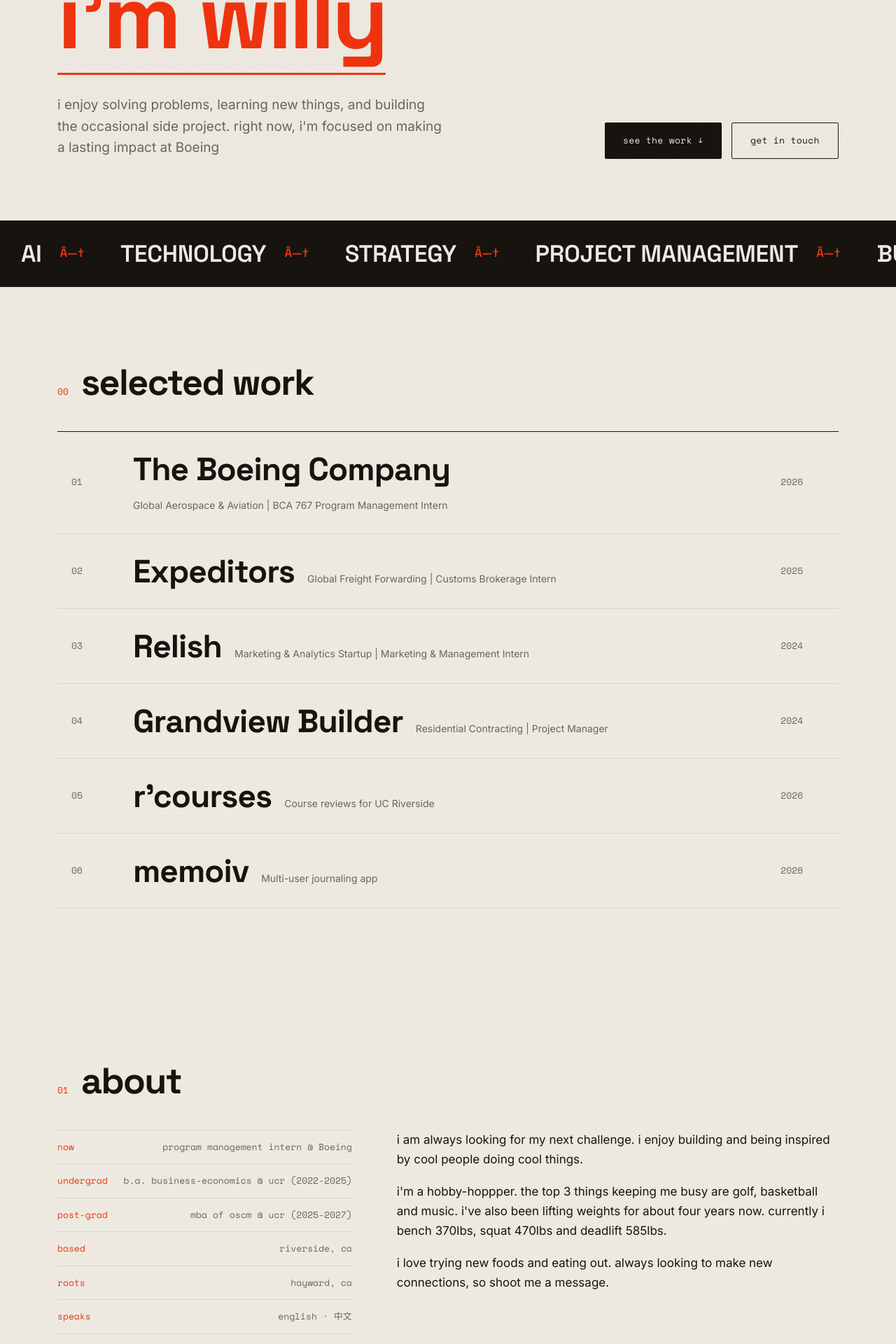
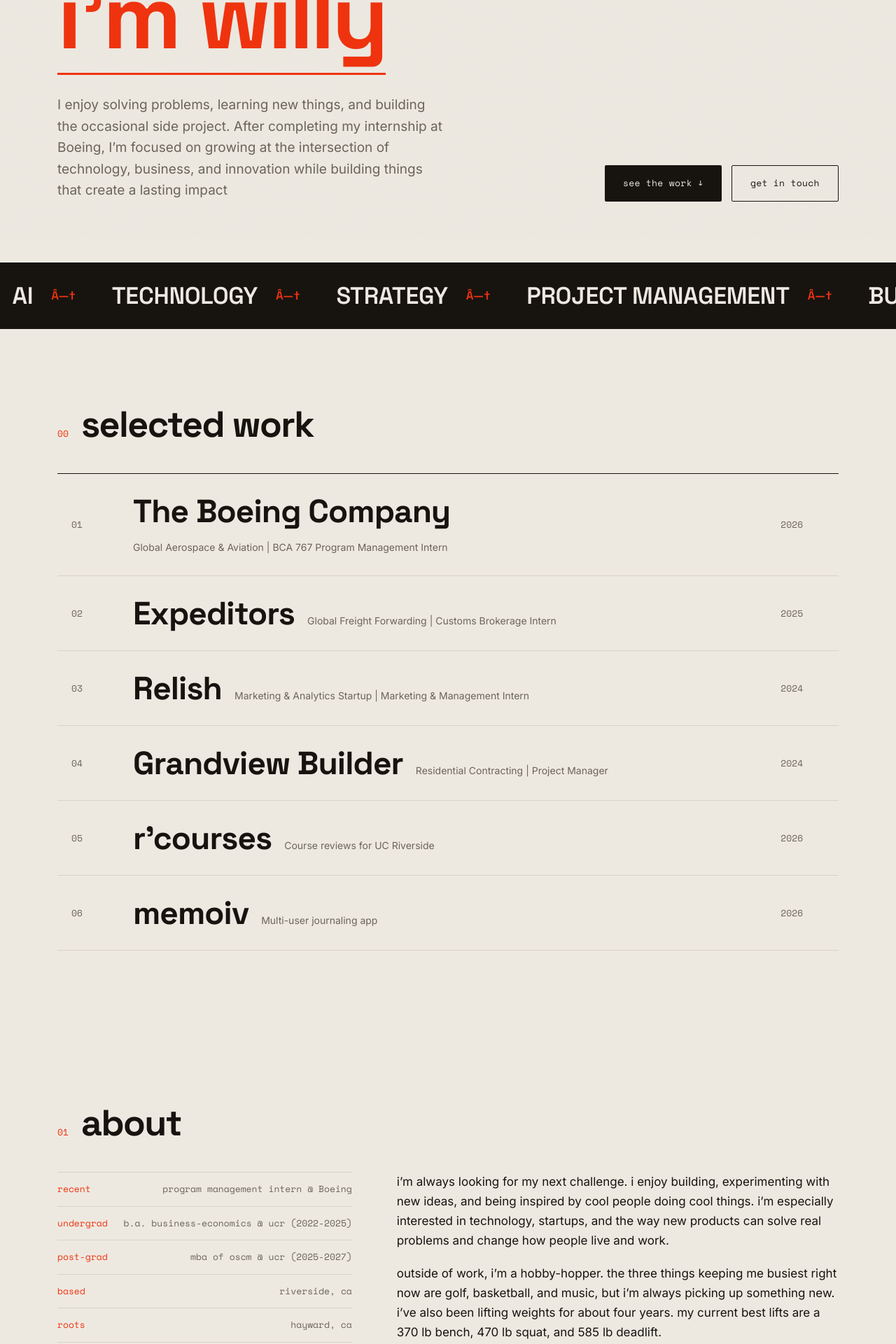
Before and after one commit to willyjiang9/willyjiangs-website, a React (Vite) app: page / in a window 1280 px wide. Shown: the part 460-2380 px from the top of the page at 70% size. Built offline with nearby package versions, Linux system fonts and the light colour scheme; no server answers.

Commit message:
Update hero and about copy after Boeing internship.
Co-authored-by: Cursor <cursoragent@cursor.com>

```diff
--- a/src/components/About.jsx
+++ b/src/components/About.jsx
@@ -1,5 +1,5 @@
 const FACTS = [
-  ['now', 'program management intern @ Boeing'], ['undergrad', 'b.a. business-economics @ ucr (2022-2025)'], ['post-grad', 'mba of oscm @ ucr (2025-2027)'],['based', 'riverside, ca'],
+  ['recent', 'program management intern @ Boeing'], ['undergrad', 'b.a. business-economics @ ucr (2022-2025)'], ['post-grad', 'mba of oscm @ ucr (2025-2027)'],['based', 'riverside, ca'],
   ['roots', 'hayward, ca'], ['speaks', 'english · 中文'],
 ]
 export default function About() {
@@ -11,9 +11,10 @@ export default function About() {
           {FACTS.map(([k, v]) => <div className="row" key={k}><span className="k">{k}</span><span>{v}</span></div>)}
         </div>
         <div className="about-lead reveal">
-          <p>i am always looking for my next challenge. i enjoy building and being inspired by cool people doing cool things.</p>
-          <p>i'm a hobby-hoppper. the top 3 things keeping me busy are golf, basketball and music. i've also been lifting weights for about four years now. currently i bench 370lbs, squat 470lbs and deadlift 585lbs.</p>
-          <p>i love trying new foods and eating out. always looking to make new connections, so shoot me a message.</p>
+          <p>i’m always looking for my next challenge. i enjoy building, experimenting with new ideas, and being inspired by cool people doing cool things. i’m especially interested in technology, startups, and the way new products can solve real problems and change how people live and work.</p>
+          <p>outside of work, i’m a hobby-hopper. the three things keeping me busiest right now are golf, basketball, and music, but i’m always picking up something new. i’ve also been lifting weights for about four years. my current best lifts are a 370 lb bench, 470 lb squat, and 585 lb deadlift.</p>
+          <p>i love trying new foods, finding new places to eat, traveling when i get the chance, and meeting people with completely different interests and backgrounds. whether it’s talking about tech, business, a random side project, or where to find the best food, i’m always open to a good conversation.</p>
+          <p>i’m always looking to learn from interesting people, work on ambitious ideas, and make new connections, so feel free to shoot me a message.</p>
         </div>
       </div>
     </section>
--- a/src/components/Hero.jsx
+++ b/src/components/Hero.jsx
@@ -57,7 +57,7 @@ export default function Hero() {
 
         <div className="hero-foot reveal">
           <p className="hero-intro">
-            i enjoy solving problems, learning new things, and building the occasional side project. right now, i'm focused on making a lasting impact at Boeing
+            I enjoy solving problems, learning new things, and building the occasional side project. After completing my internship at Boeing, I’m focused on growing at the intersection of technology, business, and innovation while building things that create a lasting impact
           </p>
           <div className="hero-cta">
             <Magnetic className="btn btn-solid" href="#work">see the work ↓</Magnetic>
```
